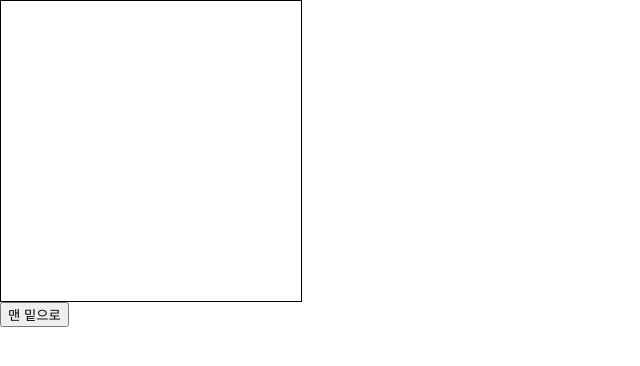
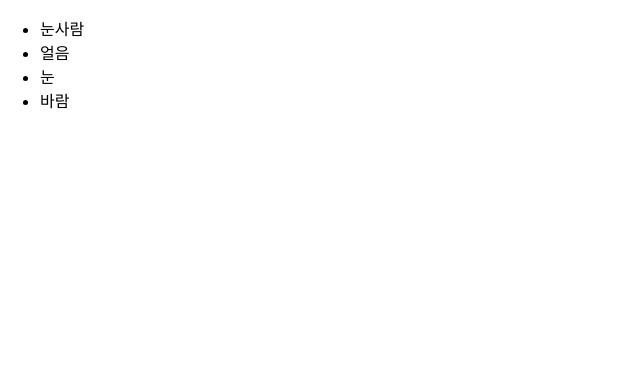
Before and after one commit to Young970303/my-study, a React (Create React App) app: page / in a window 1280 px wide. Shown: the top 366 px of the page, without its empty margins (0-640 px from the left). Built offline with nearby package versions, Linux system fonts and the light colour scheme.

Commit message:
컴포넌트 반복 초안

```diff
--- a/src/App.js
+++ b/src/App.js
@@ -1,16 +1,9 @@
 import { Component } from "react";
-import ScrollBox from "./ScrollBox";
+import IterationSample from "./IterationSample";
 
 class App extends Component {
   render() {
-    return (
-      <div>
-        <ScrollBox ref={(ref) => (this.ScrollBox = ref)} />
-        <button onClick={() => this.ScrollBox.scrollToBottom()}>
-          맨 밑으로
-        </button>
-      </div>
-    );
+    return <IterationSample />;
   }
 }
 
--- /dev/null
+++ b/src/IterationSample.js
@@ -0,0 +1,7 @@
+const IterationSample = () => {
+  const names = ["눈사람", "얼음", "눈", "바람"];
+  const nameList = names.map((name) => <li>{name}</li>);
+  return <ul>{nameList}</ul>;
+};
+
+export default IterationSample;
```
